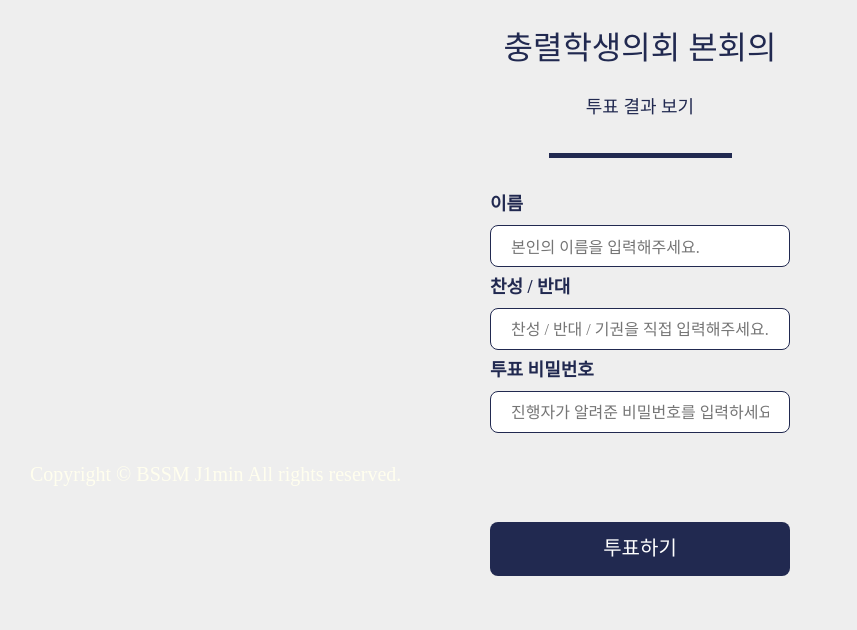
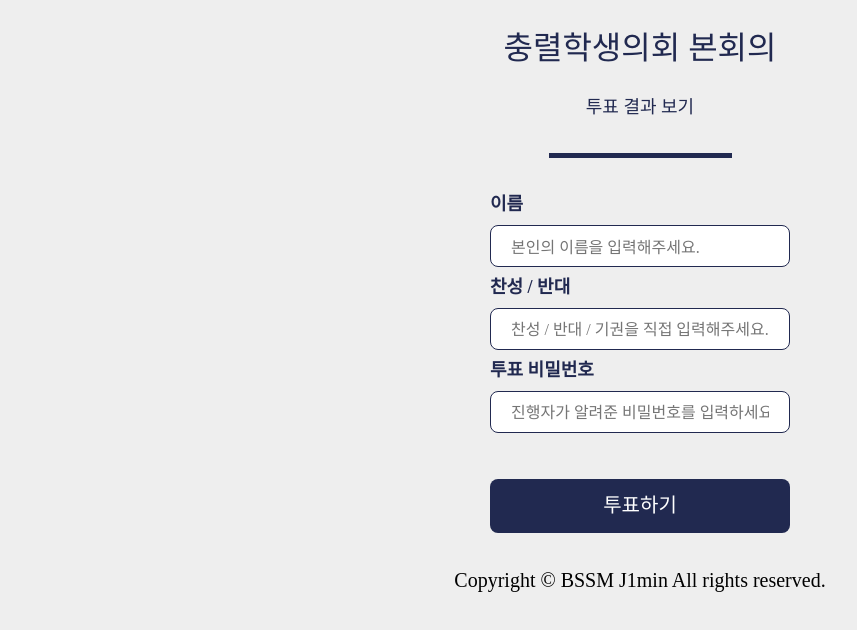
Before and after one commit to J1min/ChungRyeol-Student-Council, a Next.js app: page / in a window 1280 px wide. Shown: the top 630 px of the page, without its empty margins (0-857 px from the left). Built offline with nearby package versions, Linux system fonts and the light colour scheme; a web font is replaced by a local one.

Commit message:
FIX :: footer 스타일 변경 #fff -> #000

```diff
--- a/pages/index.tsx
+++ b/pages/index.tsx
@@ -43,6 +43,9 @@ const Home: NextPage = () => {
       >
         투표하기
       </S.LoginButton>
+      <p style={{ color: "black", textAlign: "center" }}>
+        Copyright © BSSM J1min All rights reserved.
+      </p>
     </S.Container>
   );
 };
@@ -105,7 +108,6 @@ const Form: NextPage = () => {
           />
         </S.FormElement>
       </S.FormContainer>
-      <p>Copyright © BSSM J1min All rights reserved.</p>
     </>
   );
 };
```
